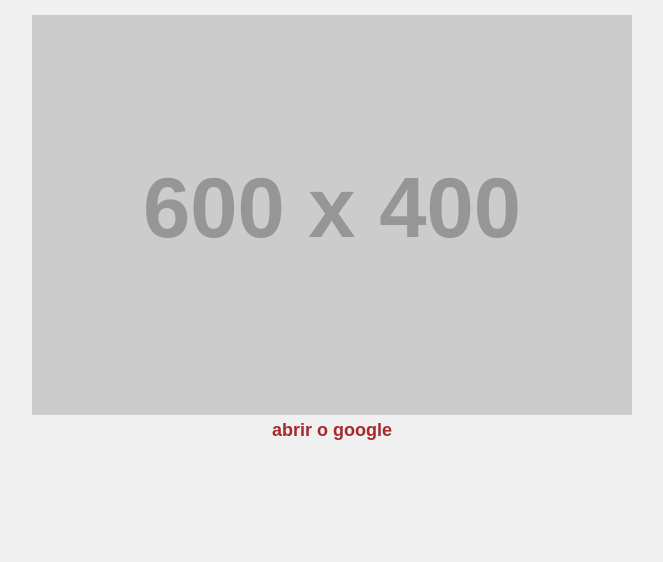
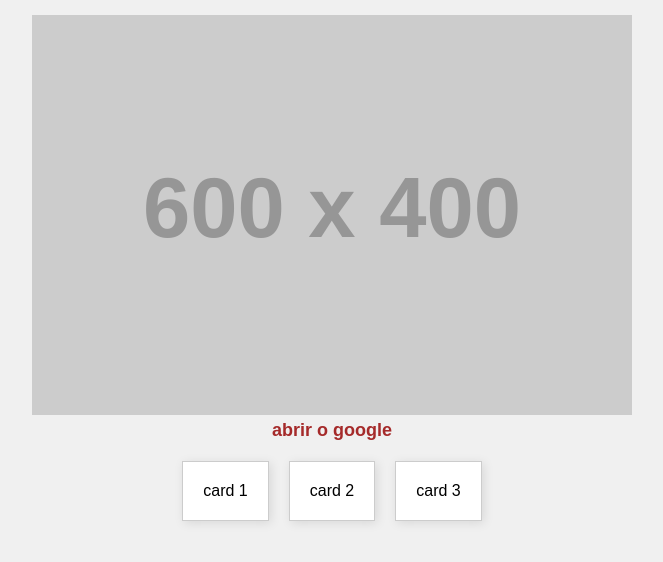
Before and after one commit to hademilton/css-fs25, a plain HTML site: page index.html in a window 1280 px wide. Shown: the part 104-666 px from the top of the page, without its empty margins (308-971 px from the left). Drawn offline with Linux system fonts and the light colour scheme; placeholder pictures from the web are drawn by us.

Commit message:
inicio do flexbord

```diff
--- a/index.html
+++ b/index.html
@@ -11,5 +11,11 @@
     <p>Esta é minha pagina criada com HTML <p>
         <img src="https://fakeimg.pl/600x400" alt="imagem com fundo cinza">
         <a href="https://www.google.com.br/" target="_blank">abrir o google</a>
+        <!-- flexbox -->
+        <div class="container">
+            <div id="card">card 1</div>
+            <div id="card">card 2</div>
+            <div id="card">card 3</div>
+        </div>
 </body>
 </html>
--- a/style.css
+++ b/style.css
@@ -18,3 +18,18 @@ a:hover{ color: cadetblue;
 font-size: 20 px;
 transition: 0.3s ;
 }
+/*flexbox */
+.container{
+    display: flex;
+    justify-content: center;
+    gap: 20px;
+    margin-top: 20px;
+}
+#card{
+    background: white;
+    padding: 20px;
+    border: 1px solid #ccc;
+    width: 150 px;
+    text-align: center;
+    box-shadow: 2px 2px 10px rgba(0, 0, 0, 0.1)
+}
```
